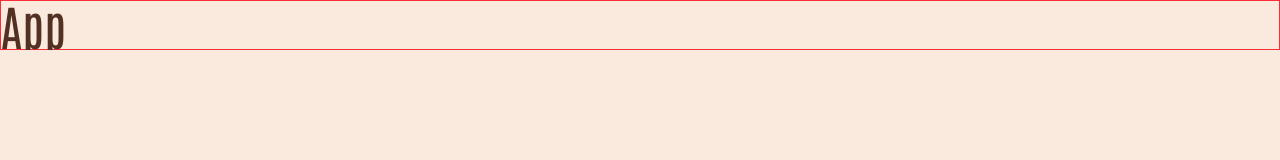
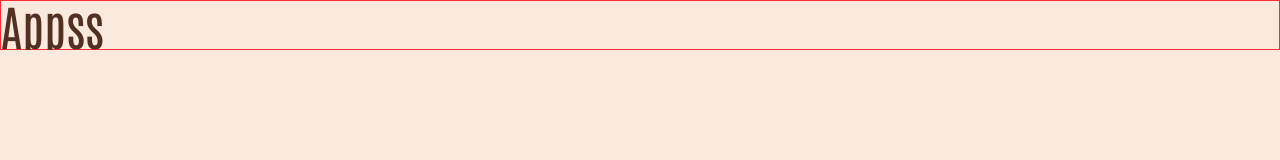
Before and after one commit to Khalid-Tarazi/energy-milk-website, a React (Vite) app: page / in a window 1280 px wide. Shown: the top 160 px of the page. Built offline with nearby package versions, Linux system fonts and the light colour scheme.

Commit message:
Update App component text to "Appss"

```diff
--- a/src/App.jsx
+++ b/src/App.jsx
@@ -2,7 +2,7 @@ import React from 'react'
 
 const App = () => {
   return (
-    <div className="border border-red-500 text-5xl">App</div>
+    <div className="border border-red-500 text-5xl">Appss</div>
   )
 }
 
```
